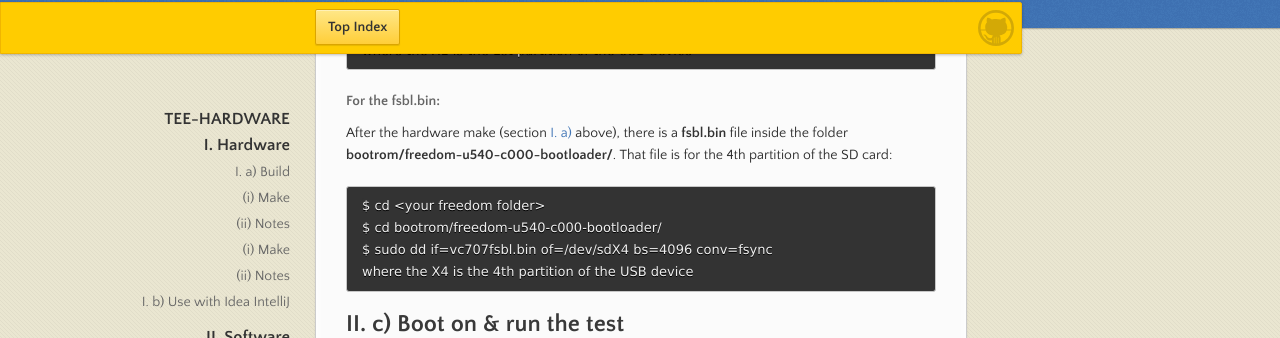
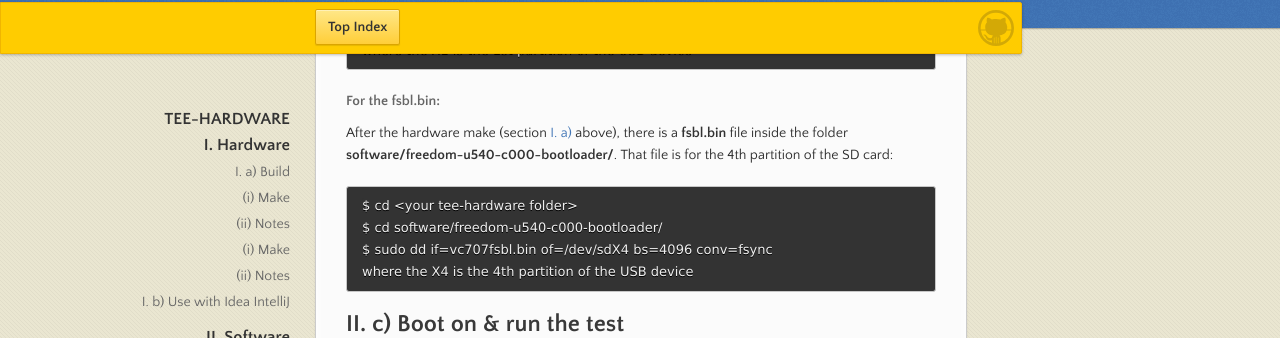
Before and after one commit to lapnd/httdes.github.io, a Jekyll site: the page built from tee-hw.md, in a window 1280 px wide and 900 px high, scrolled down 3393 px. Shown: the part 113-451 px from the top of the window. Built offline with Jekyll 4.4.1, drawn with Linux system fonts in a browser that asks for light colours; our own code applies the rules of GitHub Pages for plain Markdown files.

Commit message:
Update tee-hw.md

```diff
--- a/tee-hw.md
+++ b/tee-hw.md
@@ -147,10 +147,10 @@ The **bbl.bin** is for the 1st partition of the SD card:
 
 #### For the fsbl.bin:
 
-After the hardware make (section [I. a)](#i-a-build) above), there is a **fsbl.bin** file inside the folder **bootrom/freedom-u540-c000-bootloader/**. That file is for the 4th partition of the SD card:
+After the hardware make (section [I. a)](#i-a-build) above), there is a **fsbl.bin** file inside the folder **software/freedom-u540-c000-bootloader/**. That file is for the 4th partition of the SD card:
 
-	$ cd <your freedom folder>
-	$ cd bootrom/freedom-u540-c000-bootloader/
+	$ cd <your tee-hardware folder>
+	$ cd software/freedom-u540-c000-bootloader/
 	$ sudo dd if=vc707fsbl.bin of=/dev/sdX4 bs=4096 conv=fsync
 	where the X4 is the 4th partition of the USB device
 
```
